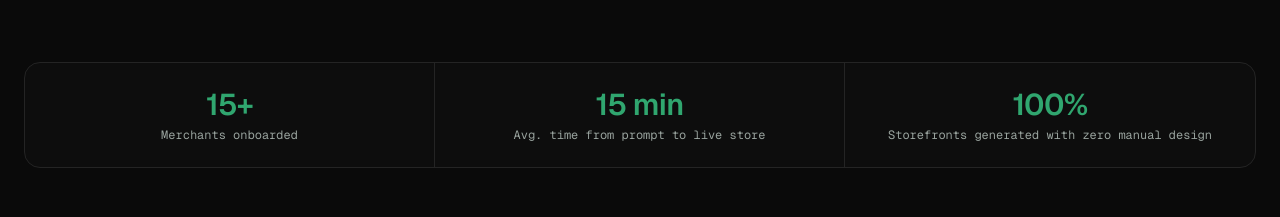
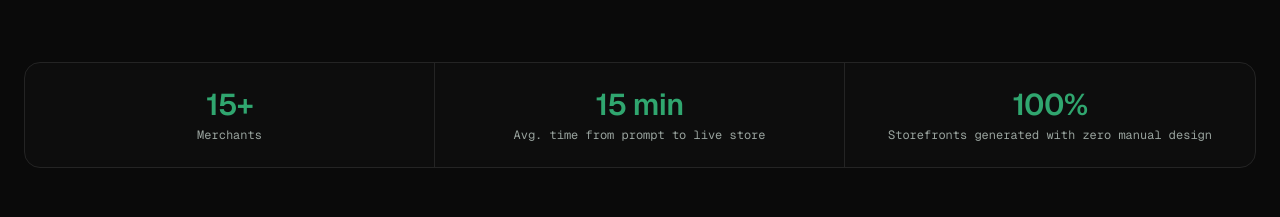
Before and after one commit to Seltra-co/seltra-v4, a Next.js app in the folder seltra-web/frontend/: page / in a window 1280 px wide. Shown: the part 1600-1817 px from the top of the page. Built offline with nearby package versions, Linux system fonts and the light colour scheme; no server answers.

Commit message:
fix(landing page): stats card - merchants onboarded to just meerchants

```diff
--- a/seltra-web/frontend/app/page.tsx
+++ b/seltra-web/frontend/app/page.tsx
@@ -580,7 +580,7 @@ function Showcase() {
         {/* Real numbers only — pre-launch, so no traffic/GMV claims until we have them */}
         <div className="mt-12 grid grid-cols-1 overflow-hidden rounded-2xl border border-border bg-card/40 sm:mt-16 sm:grid-cols-3">
           {[
-            { v: '15+', l: 'Merchants onboarded' },
+            { v: '15+', l: 'Merchants' },
             { v: '15 min', l: 'Avg. time from prompt to live store' },
             { v: '100%', l: 'Storefronts generated with zero manual design' },
           ].map((stat, index, arr) => (
```
